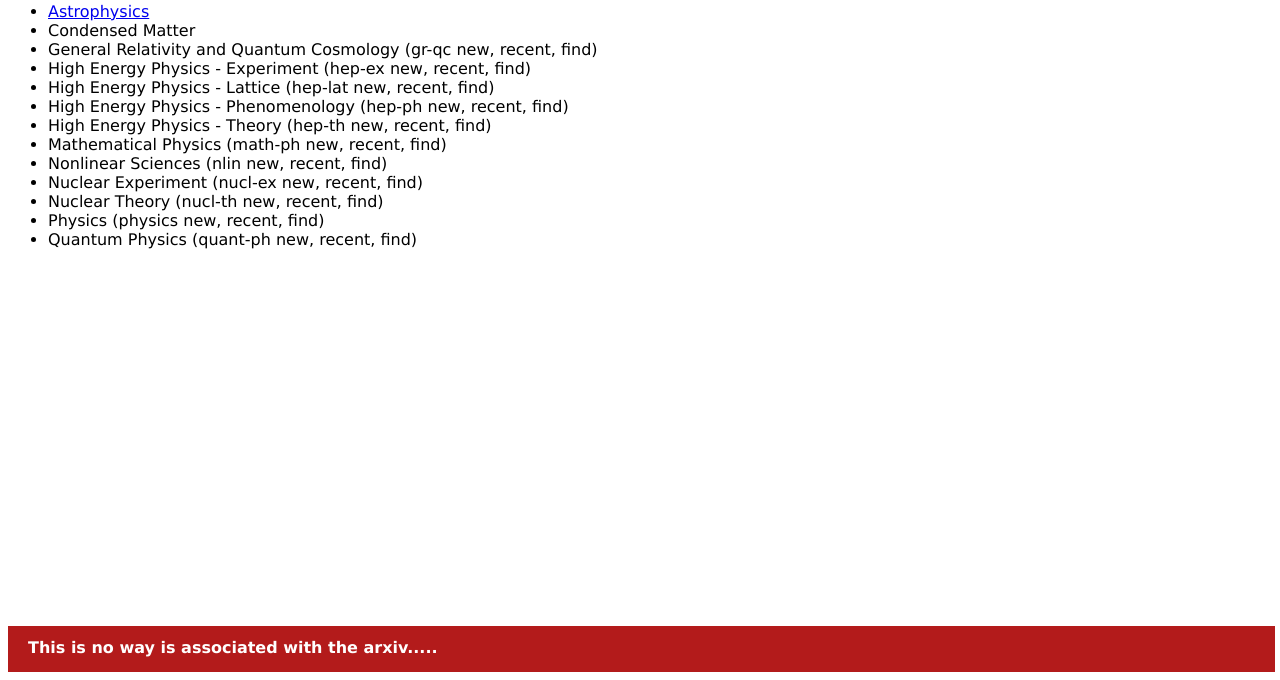
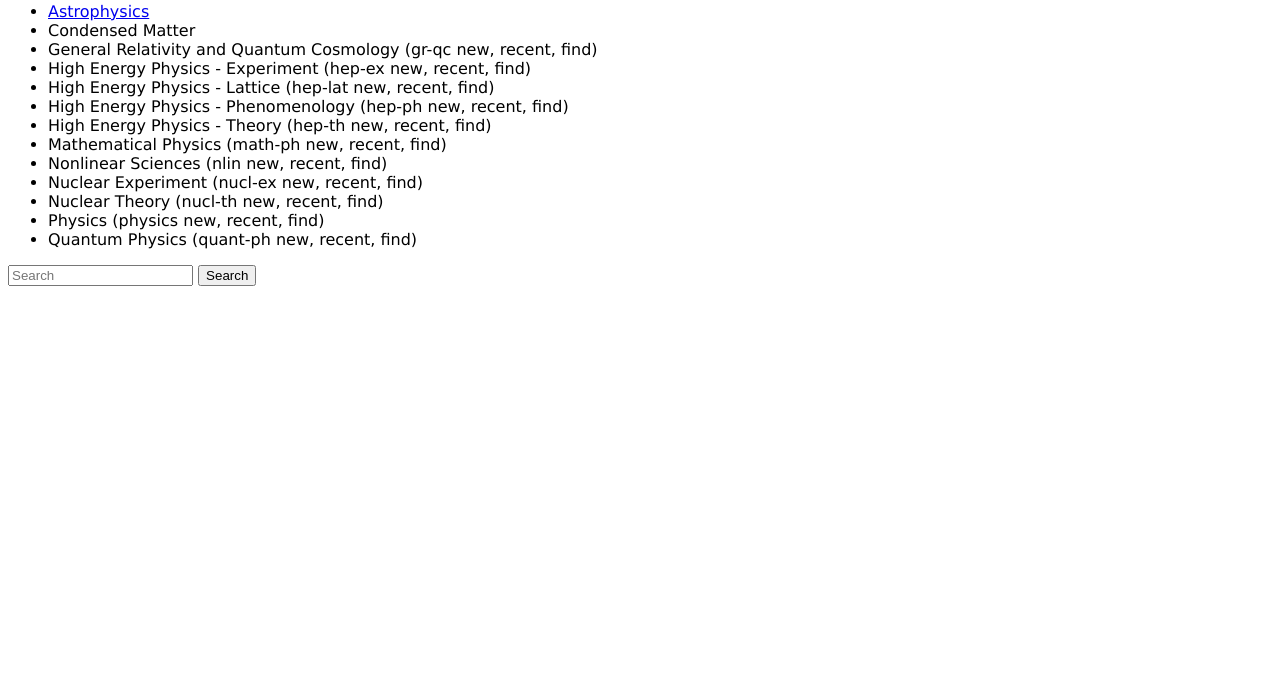
Before and after one commit to markharley/anarxiv_thebeginning, a Django app: page /home/ in a window 1280 px wide. Shown: the part 120-800 px from the top of the page. Run offline with Django 3.2, Linux system fonts and the light colour scheme; some libraries are stand-ins or nearby versions.

Commit message:
Now returns a basic search

```diff
--- a/anarxiv/anarxiv_app/templates/home.html
+++ b/anarxiv/anarxiv_app/templates/home.html
@@ -36,12 +36,10 @@
 	</ul>
 
 
-
-
-<footer>
-<h1 id = "footer">This is no way is associated with the arxiv.....</h1>
-</footer>
-
+	<form method="get" action="search/" class="navbar-form pull-right">
+		<input type="text" id="searchBox" class="input-medium search-query" name="q" placeholder="Search">
+		<input type="submit" class="btn" value="Search" >
+	</form>
 
 
 </body>
--- /dev/null
+++ b/anarxiv/anarxiv_app/templates/results.html
@@ -0,0 +1,3 @@
+<div>
+You searched for {{ query }}
+</div>
--- a/anarxiv/anarxiv_app/urls.py
+++ b/anarxiv/anarxiv_app/urls.py
@@ -3,6 +3,7 @@ from django.conf.urls import url
 from . import views
 
 urlpatterns = [
-	url(r'^astrophysics$', views.astrophysics, name='astrophysics'),
+	url(r'^search/$', views.search, name='search'),
+	url(r'^astrophysics/$', views.astrophysics, name='astrophysics'),
     url(r'^$', views.home, name='home'),
 ]
--- a/anarxiv/anarxiv_app/views.py
+++ b/anarxiv/anarxiv_app/views.py
@@ -1,6 +1,8 @@
 from django.shortcuts import render_to_response
 from django.http import HttpResponse
 from anarxiv_app.models import paper
+from django.template import Context, Template
+import urllib, ssl, requests
 
 # Create your views here.
 
@@ -9,4 +11,12 @@ def home(request):
      return render_to_response('home.html')
 
 def astrophysics(request):
-     return render_to_response('astrophysics.html')
+	context = {"title": "Gravitino cosmology in supersymmetric warm inflation", "author":"Sam Bartrum", "journalref":"Phys.Rev. D86 (2012) 123525"}
+	return render_to_response('astrophysics.html', context)
+
+
+def search(request):
+	SecondName = request.GET['q']
+   	url = "https://inspirehep.net/search?ln=en&p=find+a+" + SecondName +"&of=recjson&action_search=Search&sf=earliestdate&so=d&ot=recid,number_of_citations,authors,title"
+   	r = requests.get(url)
+   	return render_to_response('results.html', {'query':r.json()} )
```
Also changed, not shown: anarxiv/anarxiv_app/templates/astrophysics.html (+31 -1 lines), anarxiv/anarxiv_app/models.py (line endings or trailing spaces), anarxiv/anarxiv_app/static/js/home.js (line endings or trailing spaces).
